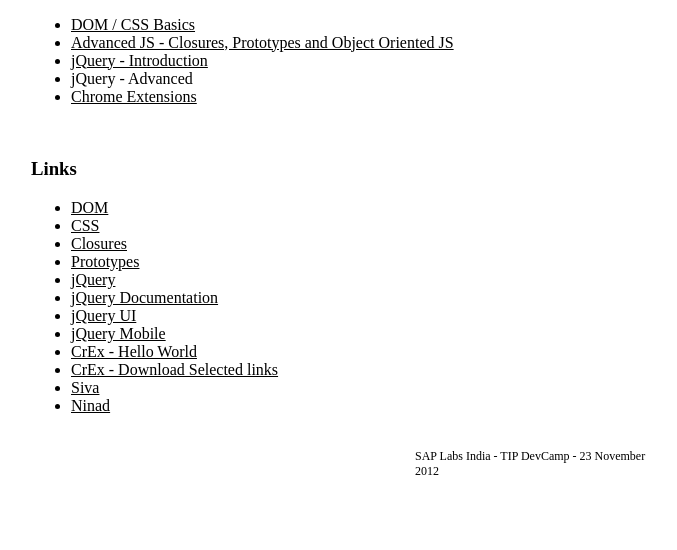
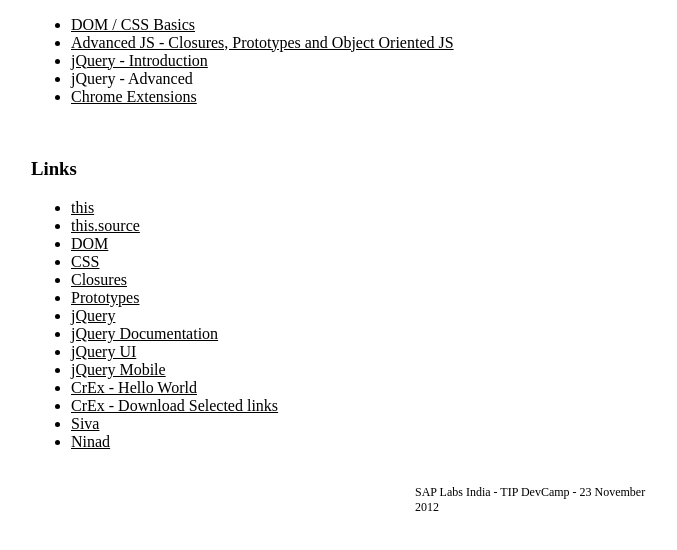
Before and after one commit to ninadsp/devcamp-nov-2012, a browser extension: page index.html in a window 1280 px wide. Shown: the part 160-710 px from the top of the page, without its empty margins (105-782 px from the left). Drawn offline with Linux system fonts and the light colour scheme; a web font is replaced by a local one.

Commit message:
Added self references

```diff
--- a/index.html
+++ b/index.html
@@ -27,6 +27,8 @@
 				<h3>Links</h3>
 
 				<ul>
+					<li><a href="http://ninadsp.github.com/devcamp-nov-2012" target="_blank">this</a></li>
+					<li><a href="http://github.com/ninadsp/devcamp-nov-2012" target="_blank">this.source</a></li>
 					<li><a href="https://developer.mozilla.org/en-US/docs/DOM" target="_blank">DOM</a></li>
 					<li><a href="https://developer.mozilla.org/en-US/docs/CSS" target="_blank">CSS</a></li>
 					<li><a href="http://en.wikipedia.org/wiki/Closure_(Computer_Science)" target="_blank">Closures</a></li>
```
